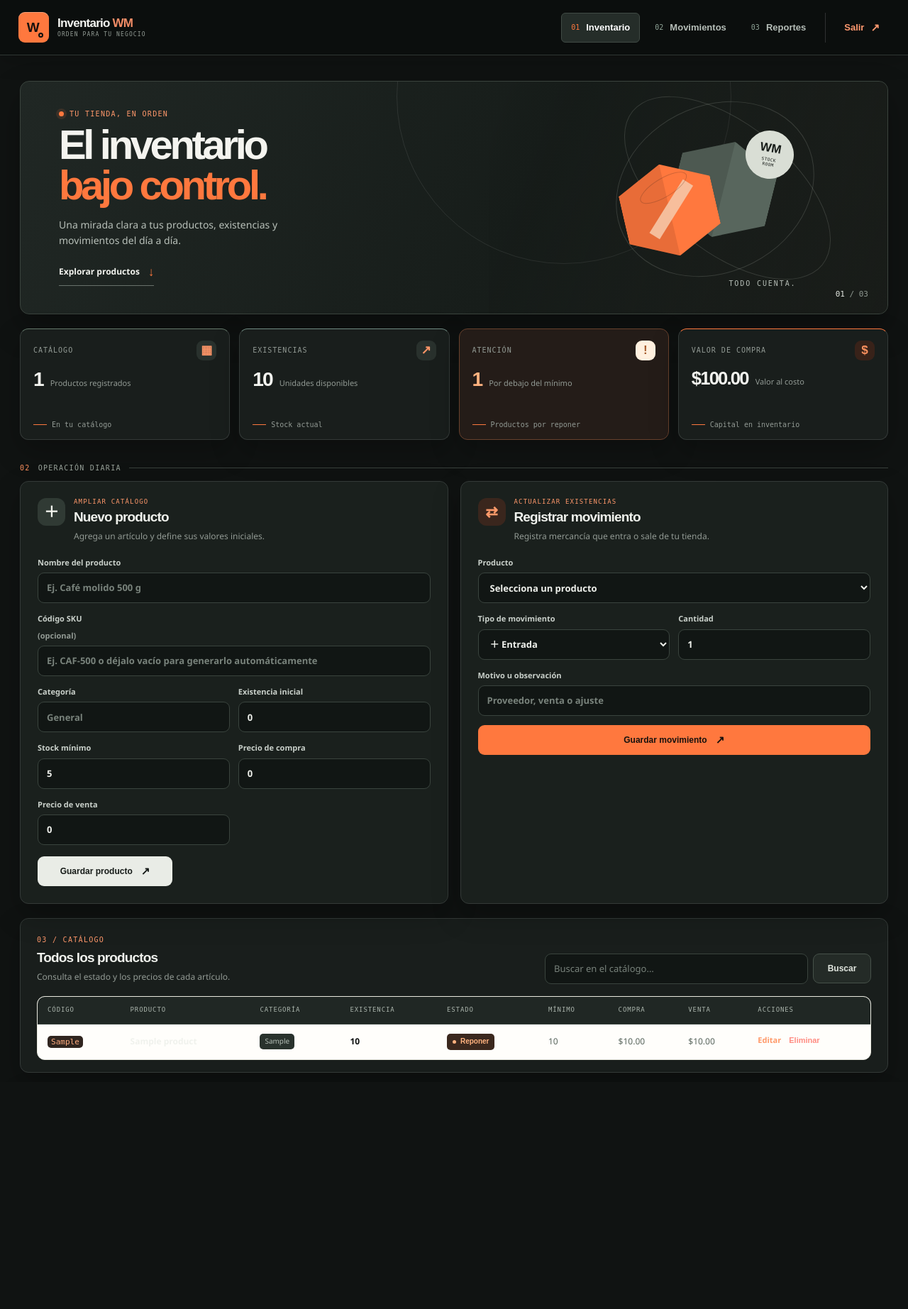
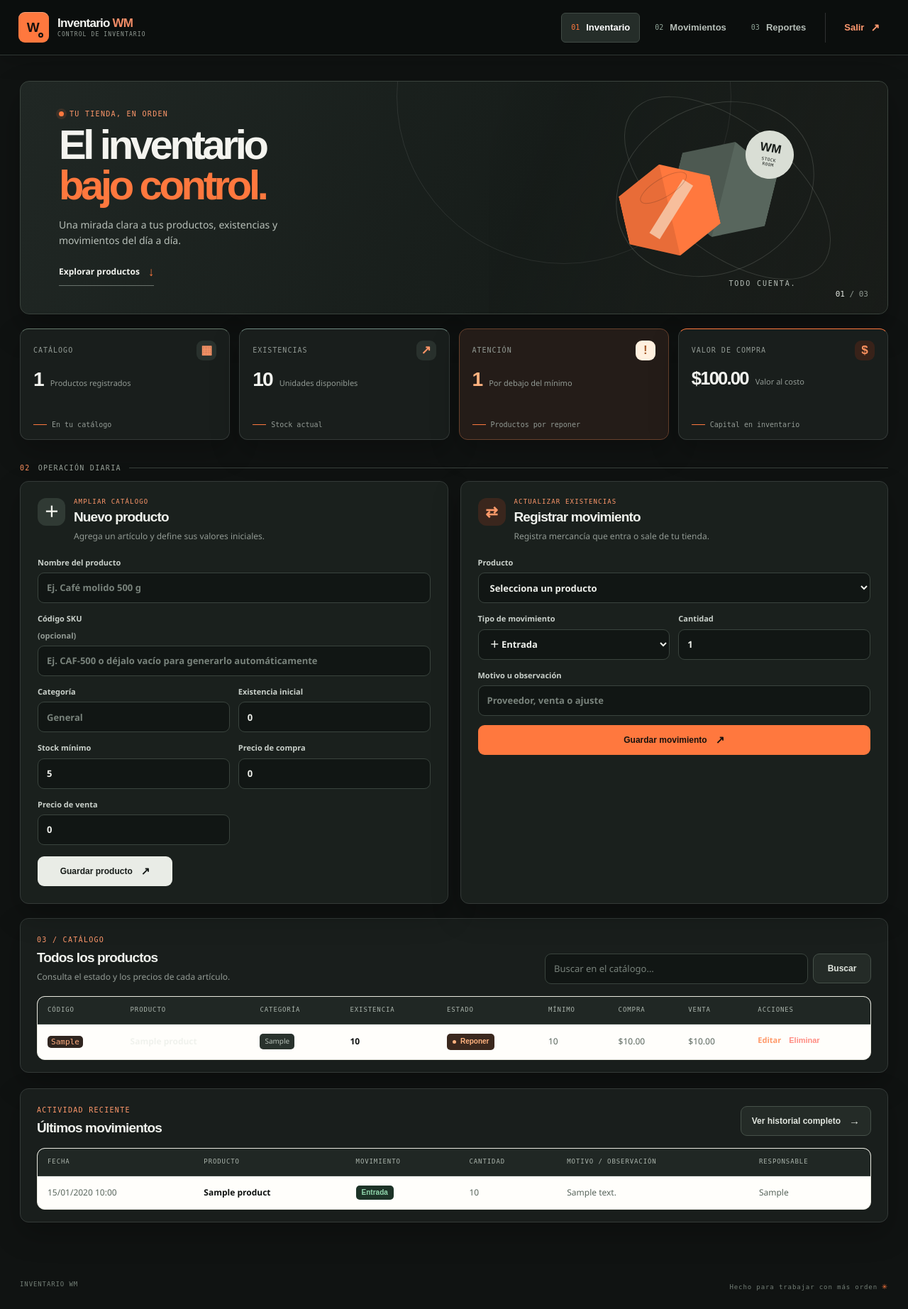
Before and after one commit to aprendizprogramacion4-art/InventarioWM, a Laravel app: page / in a window 1280 px wide. Shown: the whole page at 71% size. Run offline with Laravel 12, Linux system fonts and the light colour scheme; the visitor is signed in with stand-in values (Sample User, id 1); tables that the repository leaves empty hold one stand-in row (values such as "Sample post").

Commit message:
Update application branding for industrial dark

```diff
--- a/resources/views/layouts/app.blade.php
+++ b/resources/views/layouts/app.blade.php
@@ -3,7 +3,7 @@
 <head>
     <meta charset="utf-8">
     <meta name="viewport" content="width=device-width, initial-scale=1">
-    <meta name="theme-color" content="#203b32">
+    <meta name="theme-color" content="#101312">
     <meta name="description" content="Inventario WM: una forma clara y sencilla de llevar el control de tu tienda.">
     <title>@yield('title', 'Inventario WM')</title>
     <link rel="stylesheet" href="{{ asset('css/app.css') }}">
@@ -13,7 +13,7 @@
         <header class="topbar">
             <a class="brand" href="{{ route('dashboard') }}" aria-label="Inventario WM, inicio">
                 <span class="brand-mark" aria-hidden="true"><span>W</span><i></i></span>
-                <span class="brand-copy"><span class="brand-name">Inventario <strong>WM</strong></span><span class="brand-caption">ORDEN PARA TU NEGOCIO</span></span>
+                <span class="brand-copy"><span class="brand-name">Inventario <strong>WM</strong></span><span class="brand-caption">CONTROL DE INVENTARIO</span></span>
             </a>
             <nav class="main-nav" aria-label="Navegación principal">
                 <a href="{{ route('dashboard') }}" @if (request()->routeIs('dashboard', 'products.*')) aria-current="page" @endif><span class="nav-number">01</span>Inventario</a>
```
